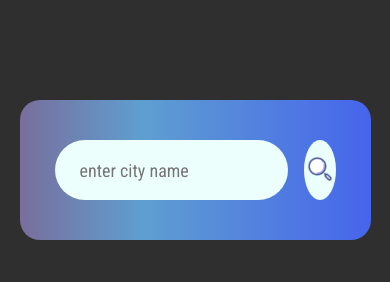
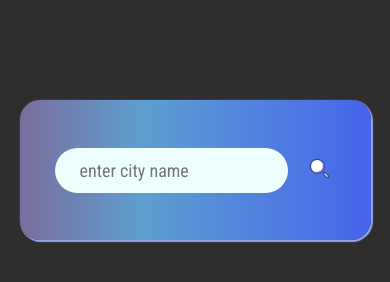
Before and after one commit to PallaviHarish/Storm-Watch, a plain HTML site: page index.html in a window 390 px wide. Drawn offline with Linux system fonts and the light colour scheme.

Commit message:
Update style.css

```diff
--- a/style.css
+++ b/style.css
@@ -21,13 +21,14 @@ body{
     border-radius: 20px;
     padding: 40px 35px;
     text-align: center;
-/*     box-shadow: 1px 1px 1px 1px rgb(151, 167, 236); */
+    box-shadow: 1px 1px 1px 1px rgb(151, 167, 236);
 }
 .search{
     width: 100%;
     display: flex;
     align-items: center;
     justify-content: space-between;
+    overflow: wrap;
 }
 .search input{
     border: 0;
@@ -87,8 +88,10 @@ body{
 }
 .details{
     display: flex;
+    flex-wrap: wrap;
+    gap: 40px;
+
     align-items: center;
-    justify-content: space-between;
     padding: 0 20px;
     margin-top: 50px;
 }
@@ -115,3 +118,26 @@ body{
     margin-top: 10px;
     display: none;
 }
+@media  screen and (max-width:500px) {
+    body{
+        background: #fff;
+    }
+    .search input{
+        height: 45px;
+    }
+    .search button{
+        background: none;
+    }
+    .search button:hover{
+        background: none;
+
+    }
+    .search button img{
+        width: 25px;
+    }
+}
+@media  screen and (max-width:1278px) {
+    body{
+        background: #2f2e2e;
+    }
+}
```
